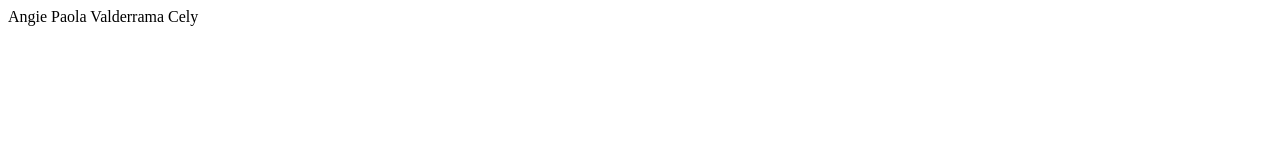
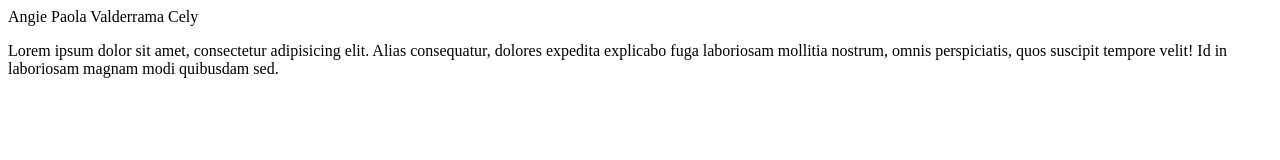
Before and after one commit to angievaladerrama/PRUEBA, a plain HTML site: page nombres.html in a window 1280 px wide. Drawn offline with Linux system fonts and the light colour scheme.

Commit message:
agrago un parrafo

```diff
--- a/nombres.html
+++ b/nombres.html
@@ -4,5 +4,6 @@
      </head>
             <body>
                 <p>Angie Paola Valderrama Cely</p>
+            <p>Lorem ipsum dolor sit amet, consectetur adipisicing elit. Alias consequatur, dolores expedita explicabo fuga laboriosam mollitia nostrum, omnis perspiciatis, quos suscipit tempore velit! Id in laboriosam magnam modi quibusdam sed.</p>
             </body>
 </html>
```
